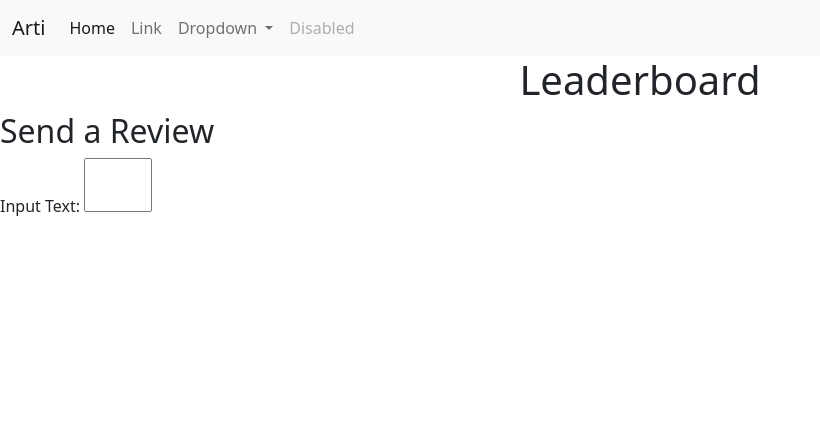
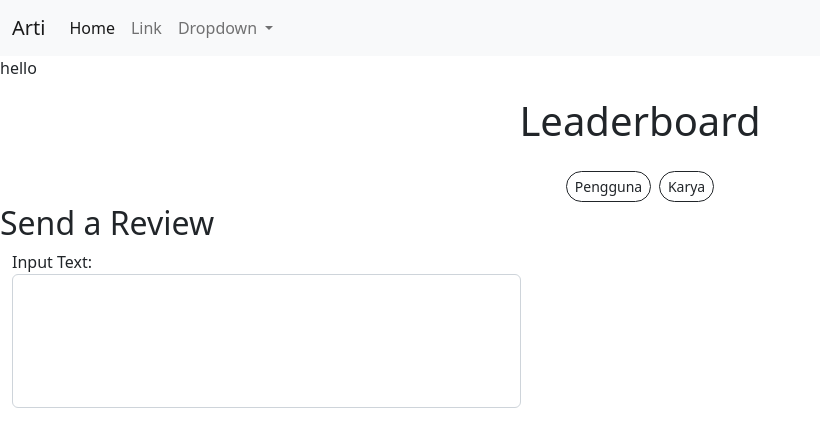
Before and after one commit to alvinxrw2002/E05-Arti, a Django app: page /leaderboard/ in a window 1280 px wide. Shown: the top 447 px of the page, without its empty margins (0-820 px from the left). Run offline with Django 4.2, Linux system fonts and the light colour scheme.

Commit message:
progress 2

```diff
--- a/leaderboard/forms.py
+++ b/leaderboard/forms.py
@@ -7,5 +7,5 @@ class ReviewForm(forms.ModelForm):
         fields = ['text']
         labels = {'text':'Input Text'}
         widgets = {
-            'text' : forms.Textarea(attrs={'cols' : 5, 'rows' : 2})
+            'text' : forms.Textarea(attrs={'cols' : 5, 'rows' : 5, 'class':'form-control'})
         }
--- a/leaderboard/static/css/style_stenly.css
+++ b/leaderboard/static/css/style_stenly.css
@@ -1,3 +1,15 @@
 textarea {
     resize: none;
 }
+
+.isi{
+    margin-top: 1.5%;
+}
+
+
+@media (min-width: 800px){
+    textarea {
+        resize: none;
+        width: 100px;
+    }
+}
--- a/leaderboard/templates/leaderboard.html
+++ b/leaderboard/templates/leaderboard.html
@@ -1,5 +1,7 @@
 {% extends 'base.html' %}
+
 {% block meta %}
+
 {% load static %}
 <title> Leaderboard </title>
 
@@ -10,7 +12,7 @@
 {% endblock meta %}
 
 {% block content %}
-
+<!-- navbar   -->
 <nav class="navbar navbar-expand-lg bg-light">
     <div class="container-fluid">
     <a class="navbar-brand" href="#">Arti</a>
@@ -36,19 +38,26 @@
             <li><a class="dropdown-item" href="#">Something else here</a></li>
             </ul>
         </li>
-        <li class="nav-item">
-            <a class="nav-link disabled">Disabled</a>
-        </li>
         </ul>
     </div>
     </div>
 </nav>
 
+<p> hello </p>
+<!-- isi -->
 <div class="container text-center">
-    <div class="row">
+    <div class="row isi">
         <div class="col-md-12 col-sm-12 col-12">
             <h1> Leaderboard </h1>
         </div>
+    </div>
+    <div class="row isi">
+        <div class="col-4"></div>
+        <div class="col-4">
+                <button type="button" class="btn btn-outline-dark btn-sm" style="margin:0.5%; border-radius:17px"> Pengguna </button>
+                <button type="button" class="btn btn-outline-dark btn-sm" style="margin:0.5%; border-radius:17px"> Karya </button>
+        </div>
+        <div class="col-4"></div>
     </div>
 </div>
 
@@ -56,8 +65,12 @@
 <h2> Send a Review </h2>
 <form action= "{% url 'leaderboard:create_review' %}"method="POST">
     {% csrf_token %}
-    <div class="mb-3">
-        {{ form }}
+    <div class="container-fluid">
+        <div class="row">
+            <div class="col-5">
+                {{ form }}
+            </div>
+        </div>
     </div>
 </form>
 {% endblock content %}
--- a/templates/base.html
+++ b/templates/base.html
@@ -5,7 +5,6 @@
 <head>
   <meta charset="UTF-8">
   <meta name="viewport" content="width=device-width, initial-scale=1.0">
-  <link rel="stylesheet" href="{% static 'css/style.css' %}">
   {% block meta %}
   {% endblock meta %}
 </head>
```
